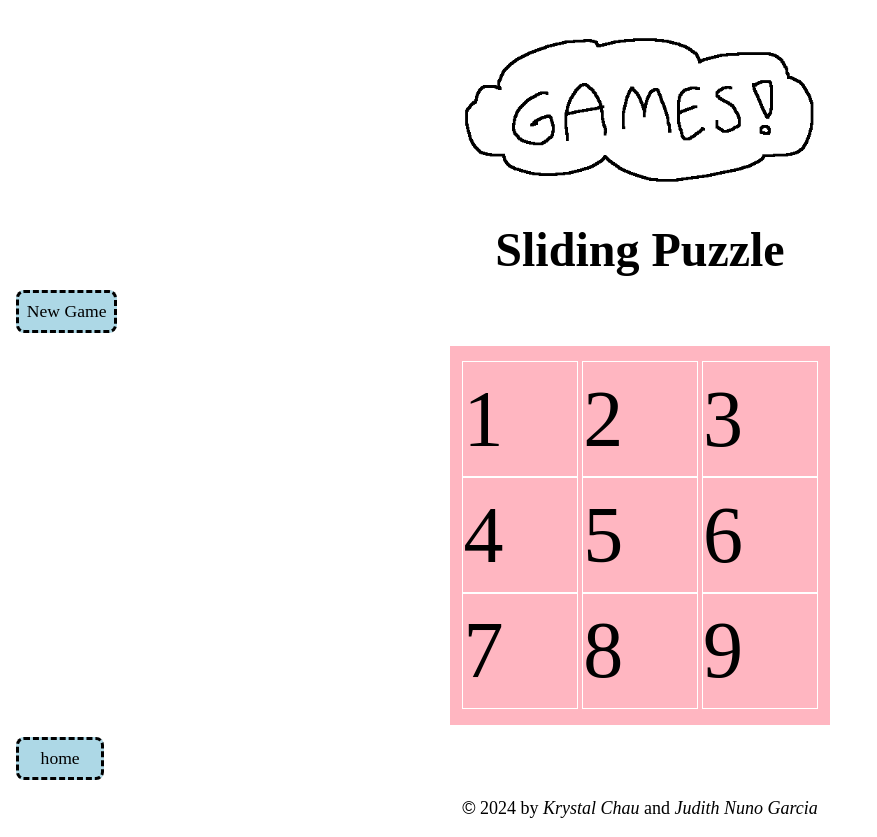
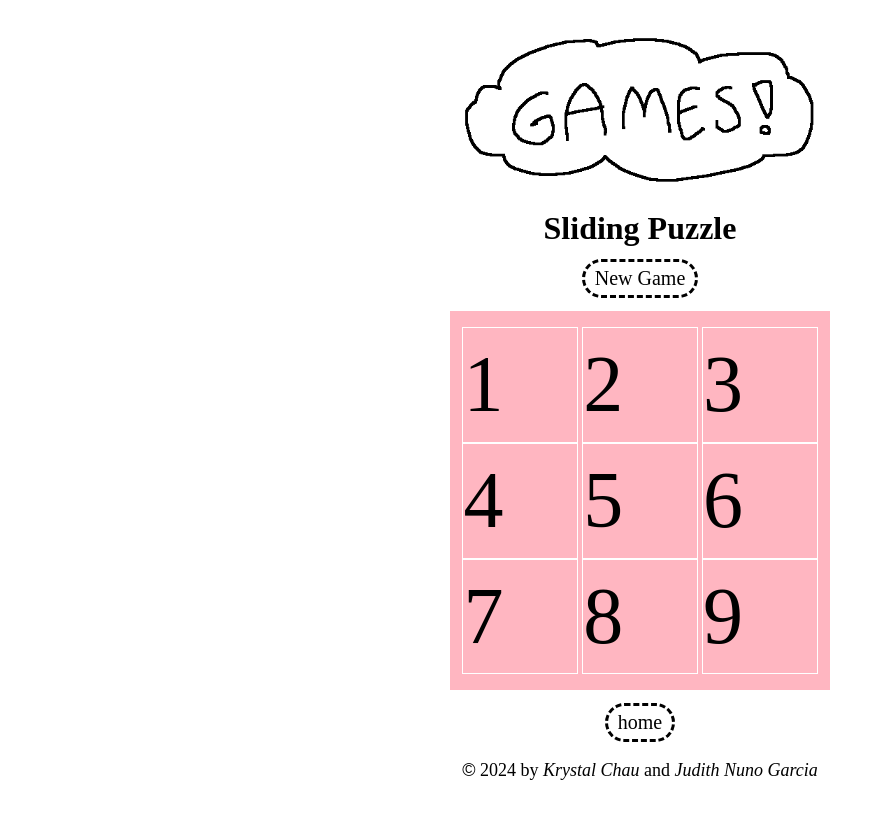
Before and after one commit to krystalchau/Game-Arcade-Website, a plain HTML site: page slidingPuzzle.html in a window 1280 px wide. Shown: the whole page, without its empty margins (0-877 px from the left). After the commit the page ends 800 px from the top, so only its background shows below. Drawn offline with Linux system fonts and the light colour scheme.

Commit message:
Add files via upload

```diff
--- a/slidingPuzzle.css
+++ b/slidingPuzzle.css
@@ -5,20 +5,6 @@
     }
 }
 
-h1 {
-    padding-top: 1%;
-    font-size: 3em;
-    margin-bottom: 2%;
-}
-
-button {
-    min-width: 7%;
-    border-radius: 8px;
-    background-color: lightblue;
-    font-size: 1.1em;
-    margin: 0.45em;
-    padding: 0.45em;
-}
 
 .center {
     margin-left: auto;
```
